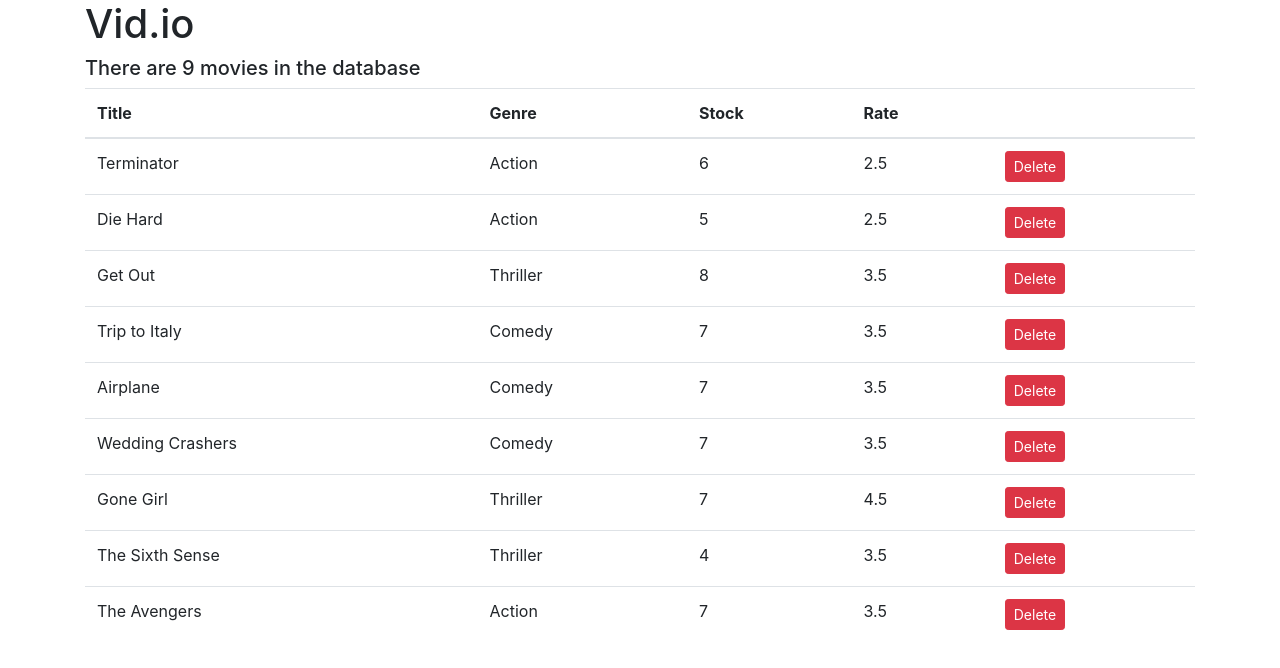
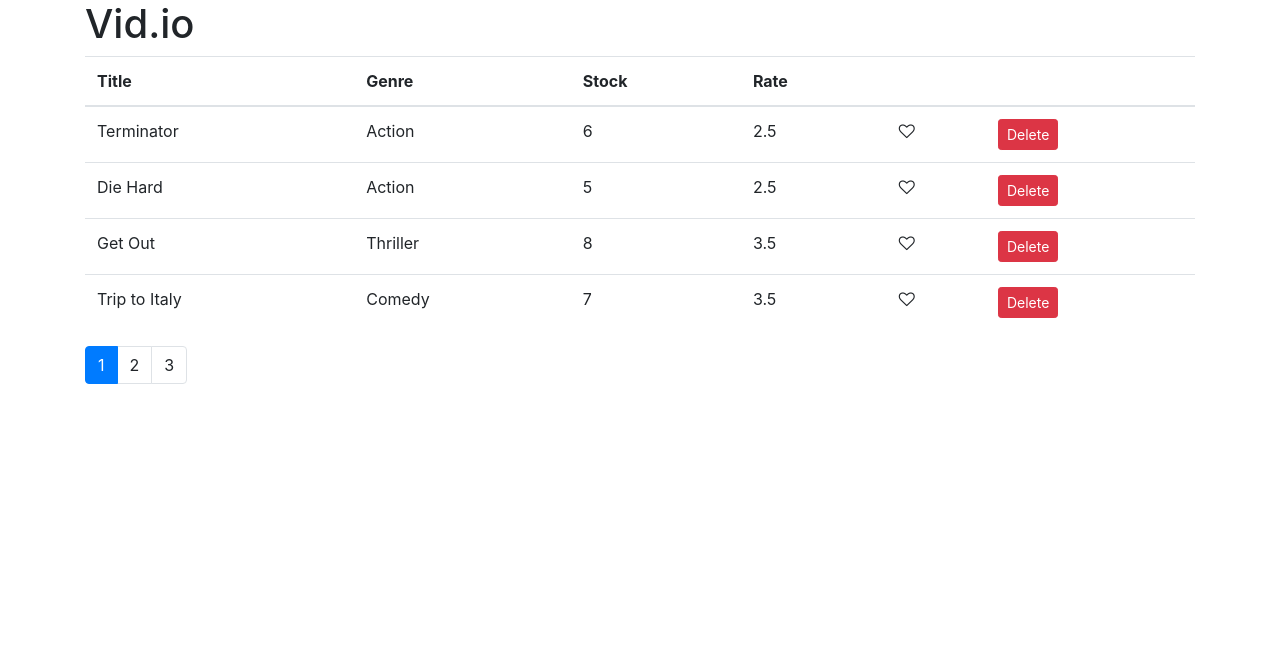
Before and after one commit to robertgregg3/counting-app, a React (Create React App) app: page / in a window 1280 px wide. Shown: the top 668 px of the page. Built offline with nearby package versions, Linux system fonts and the light colour scheme.

Commit message:
Added pagination and likes

```diff
--- a/package.json
+++ b/package.json
@@ -8,6 +8,8 @@
     "@testing-library/user-event": "^12.6.0",
     "bootstrap": "^4.1.1",
     "font-awesome": "^4.7.0",
+    "lodash": "^4.17.10",
+    "prop-types": "^15.6.2",
     "react": "^17.0.1",
     "react-dom": "^17.0.1",
     "react-scripts": "4.0.1",
--- a/src/App.css
+++ b/src/App.css
@@ -1,38 +1,4 @@
-.App {
-  text-align: center;
+.fa-heart,
+.fa-heart-o {
+  cursor: pointer;
 }
-
-.App-logo {
-  height: 40vmin;
-  pointer-events: none;
-}
-
-@media (prefers-reduced-motion: no-preference) {
-  .App-logo {
-    animation: App-logo-spin infinite 20s linear;
-  }
-}
-
-.App-header {
-  background-color: #282c34;
-  min-height: 100vh;
-  display: flex;
-  flex-direction: column;
-  align-items: center;
-  justify-content: center;
-  font-size: calc(10px + 2vmin);
-  color: white;
-}
-
-.App-link {
-  color: #61dafb;
-}
-
-@keyframes App-logo-spin {
-  from {
-    transform: rotate(0deg);
-  }
-  to {
-    transform: rotate(360deg);
-  }
-}
--- /dev/null
+++ b/src/components/common/like.jsx
@@ -0,0 +1,12 @@
+import React from "react";
+
+const Like = (props) => {
+  let classes = "fa fa-heart";
+  if (!props.liked === true) classes += "-o";
+
+  return (
+    <i className={classes} aria-hidden="true" onClick={props.handleLike}></i>
+  );
+};
+
+export default Like;
--- /dev/null
+++ b/src/components/common/pagination.jsx
@@ -0,0 +1,29 @@
+import React from "react";
+import _ from "lodash";
+
+const Pagination = (props) => {
+  const { itemsCount, pageSize, currentPage, onPageChange } = props;
+
+  const pagesCount = Math.ceil(itemsCount / pageSize);
+  if (pagesCount === 1) return null;
+  const pages = _.range(1, pagesCount + 1);
+
+  return (
+    <nav aria-label="Page navigation example">
+      <ul className="pagination">
+        {pages.map((page) => (
+          <li
+            key={page}
+            className={page === currentPage ? "active page-item" : "page-item"}
+          >
+            <a className="page-link" onClick={() => onPageChange(page)}>
+              {page}
+            </a>
+          </li>
+        ))}
+      </ul>
+    </nav>
+  );
+};
+
+export default Pagination;
--- a/src/components/movies.jsx
+++ b/src/components/movies.jsx
@@ -1,23 +1,43 @@
-import React, { Component } from 'react';
-import { getMovies } from '../services/fakeMovieService';
+import React, { Component } from "react";
+import { getMovies } from "../services/fakeMovieService";
+import Like from "./common/like";
+import Pagination from "./common/pagination";
+import { paginate } from "../utils/paginate";
 
 class Movies extends Component {
   state = {
     movies: getMovies(),
+    currentPage: 1,
+    pageSize: 4,
   };
 
-    handleDelete = movie => {
-        const movies = this.state.movies.filter(m => m._id !== movie._id);
-        this.setState({ movies: movies })
+  handleDelete = (movie) => {
+    const movies = this.state.movies.filter((m) => m._id !== movie._id);
+    this.setState({ movies: movies });
   };
 
-    showRemainingMovies
+  handleLike = (movie) => {
+    const movies = [...this.state.movies];
+    const index = movies.indexOf(movie);
+    movies[index] = { ...movies[index] };
+    movies[index].liked = !movies[index].liked;
+    this.setState({ movies });
+  };
+
+  handlePageChange = (page) => {
+    this.setState({ currentPage: page });
+  };
 
   render() {
+    const count = this.state.movies.length;
+    const { pageSize, currentPage, movies: allMovies } = this.state;
+
+    if (count === 0) return <p>There are no movies in the database</p>;
+
+    const movies = paginate(allMovies, currentPage, pageSize);
+
     return (
       <React.Fragment>
-                <h5>There are {this.state.movies.length} movies in the database</h5>
-                {this.state.movies.length === 0 ? '' :
         <table className="table">
           <thead>
             <tr>
@@ -26,23 +46,42 @@
               <th>Stock</th>
               <th>Rate</th>
               <th></th>
+              <th></th>
             </tr>
           </thead>
           <tbody>
-                            {this.state.movies.map(movie => (
+            {movies.map((movie) => (
               <tr key={movie._id}>
                 <td>{movie.title}</td>
                 <td>{movie.genre.name}</td>
                 <td>{movie.numberInStock}</td>
                 <td>{movie.dailyRentalRate}</td>
-                                    <td><button onClick={() => this.handleDelete(movie)} className="btn btn-danger btn-sm">Delete</button></td>
+                <td>
+                  <Like
+                    liked={movie.liked}
+                    handleLike={() => this.handleLike(movie)}
+                  />
+                </td>
+                <td>
+                  <button
+                    onClick={() => this.handleDelete(movie)}
+                    className="btn btn-danger btn-sm"
+                  >
+                    Delete
+                  </button>
+                </td>
               </tr>
             ))}
           </tbody>
         </table>
-                }
+        <Pagination
+          itemsCount={count}
+          pageSize={pageSize}
+          currentPage={currentPage}
+          onPageChange={this.handlePageChange}
+        />
       </React.Fragment>
-        )
+    );
   }
 }
 
--- a/src/services/fakeMovieService.js
+++ b/src/services/fakeMovieService.js
@@ -7,64 +7,65 @@
     genre: { _id: "5b21ca3eeb7f6fbccd471818", name: "Action" },
     numberInStock: 6,
     dailyRentalRate: 2.5,
-    publishDate: "2018-01-03T19:04:28.809Z"
+    publishDate: "2018-01-03T19:04:28.809Z",
+    liked: false,
   },
   {
     _id: "5b21ca3eeb7f6fbccd471816",
     title: "Die Hard",
     genre: { _id: "5b21ca3eeb7f6fbccd471818", name: "Action" },
     numberInStock: 5,
-    dailyRentalRate: 2.5
+    dailyRentalRate: 2.5,
   },
   {
     _id: "5b21ca3eeb7f6fbccd471817",
     title: "Get Out",
     genre: { _id: "5b21ca3eeb7f6fbccd471820", name: "Thriller" },
     numberInStock: 8,
-    dailyRentalRate: 3.5
+    dailyRentalRate: 3.5,
   },
   {
     _id: "5b21ca3eeb7f6fbccd471819",
     title: "Trip to Italy",
     genre: { _id: "5b21ca3eeb7f6fbccd471814", name: "Comedy" },
     numberInStock: 7,
-    dailyRentalRate: 3.5
+    dailyRentalRate: 3.5,
   },
   {
     _id: "5b21ca3eeb7f6fbccd47181a",
     title: "Airplane",
     genre: { _id: "5b21ca3eeb7f6fbccd471814", name: "Comedy" },
     numberInStock: 7,
-    dailyRentalRate: 3.5
+    dailyRentalRate: 3.5,
   },
   {
     _id: "5b21ca3eeb7f6fbccd47181b",
     title: "Wedding Crashers",
     genre: { _id: "5b21ca3eeb7f6fbccd471814", name: "Comedy" },
     numberInStock: 7,
-    dailyRentalRate: 3.5
+    dailyRentalRate: 3.5,
   },
   {
     _id: "5b21ca3eeb7f6fbccd47181e",
     title: "Gone Girl",
     genre: { _id: "5b21ca3eeb7f6fbccd471820", name: "Thriller" },
     numberInStock: 7,
-    dailyRentalRate: 4.5
+    dailyRentalRate: 4.5,
   },
   {
     _id: "5b21ca3eeb7f6fbccd47181f",
     title: "The Sixth Sense",
     genre: { _id: "5b21ca3eeb7f6fbccd471820", name: "Thriller" },
     numberInStock: 4,
-    dailyRentalRate: 3.5
+    dailyRentalRate: 3.5,
   },
   {
     _id: "5b21ca3eeb7f6fbccd471821",
     title: "The Avengers",
     genre: { _id: "5b21ca3eeb7f6fbccd471818", name: "Action" },
     numberInStock: 7,
-    dailyRentalRate: 3.5
-  }
+    dailyRentalRate: 3.5,
+  },
 ];
 
 export function getMovies() {
@@ -72,13 +73,13 @@
 }
 
 export function getMovie(id) {
-  return movies.find(m => m._id === id);
+  return movies.find((m) => m._id === id);
 }
 
 export function saveMovie(movie) {
-  let movieInDb = movies.find(m => m._id === movie._id) || {};
+  let movieInDb = movies.find((m) => m._id === movie._id) || {};
   movieInDb.name = movie.name;
-  movieInDb.genre = genresAPI.genres.find(g => g._id === movie.genreId);
+  movieInDb.genre = genresAPI.genres.find((g) => g._id === movie.genreId);
   movieInDb.numberInStock = movie.numberInStock;
   movieInDb.dailyRentalRate = movie.dailyRentalRate;
 
@@ -91,7 +92,7 @@
 }
 
 export function deleteMovie(id) {
-  let movieInDb = movies.find(m => m._id === id);
+  let movieInDb = movies.find((m) => m._id === id);
   movies.splice(movies.indexOf(movieInDb), 1);
   return movieInDb;
 }
--- /dev/null
+++ b/src/utils/paginate.js
@@ -0,0 +1,6 @@
+import _ from "lodash";
+
+export function paginate(items, pageNumber, pageSize) {
+  const startIndex = (pageNumber - 1) * pageSize; // formula to calculate the starting index for the itms on a page
+  return _(items).slice(startIndex).take(pageSize).value();
+}
```
Also changed, not shown: src/App.js (+7 -7 lines), 2 other files (tests, documents, lock files or other folders). Lines whose indentation alone changed are shown as unchanged.
